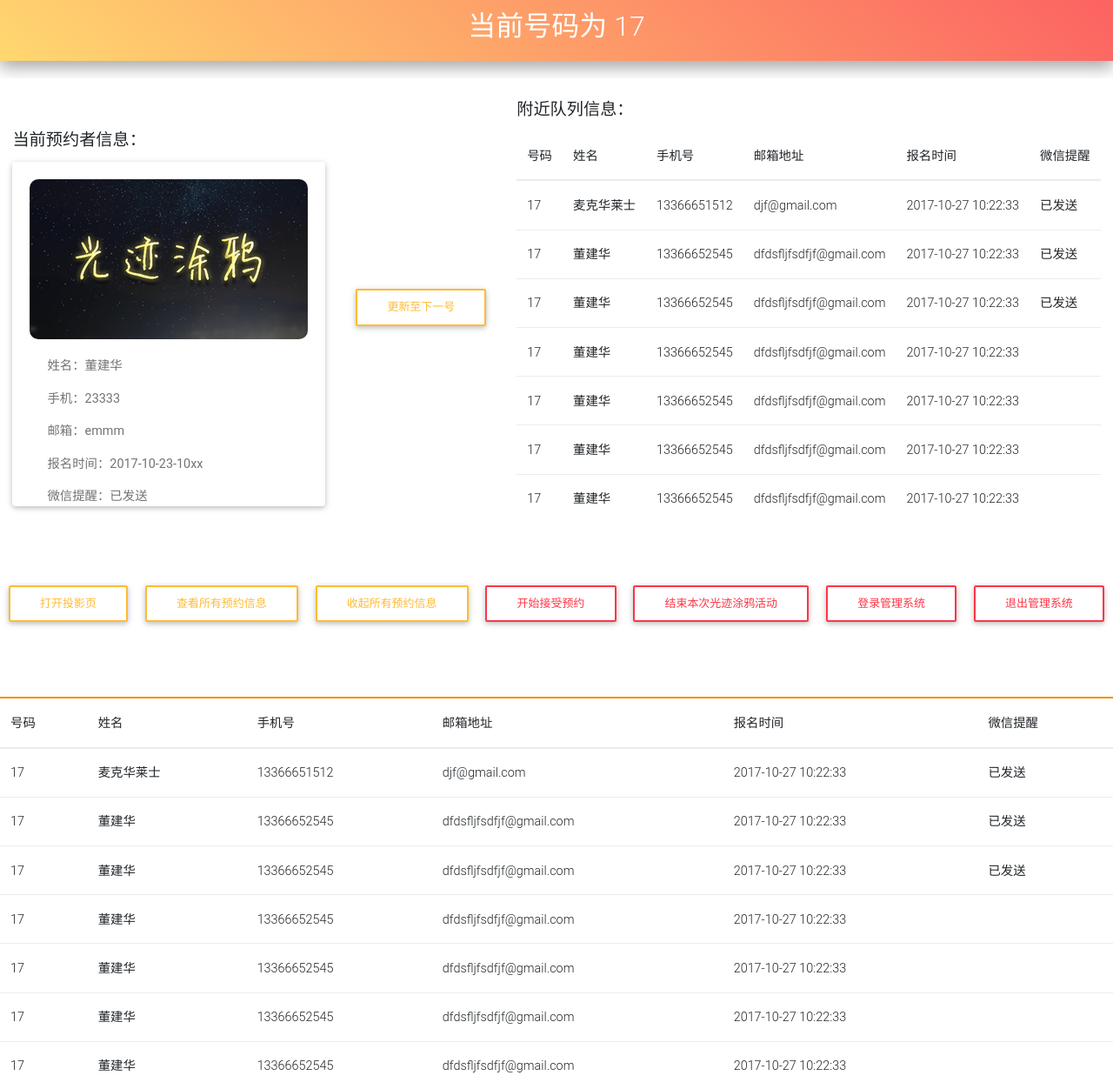
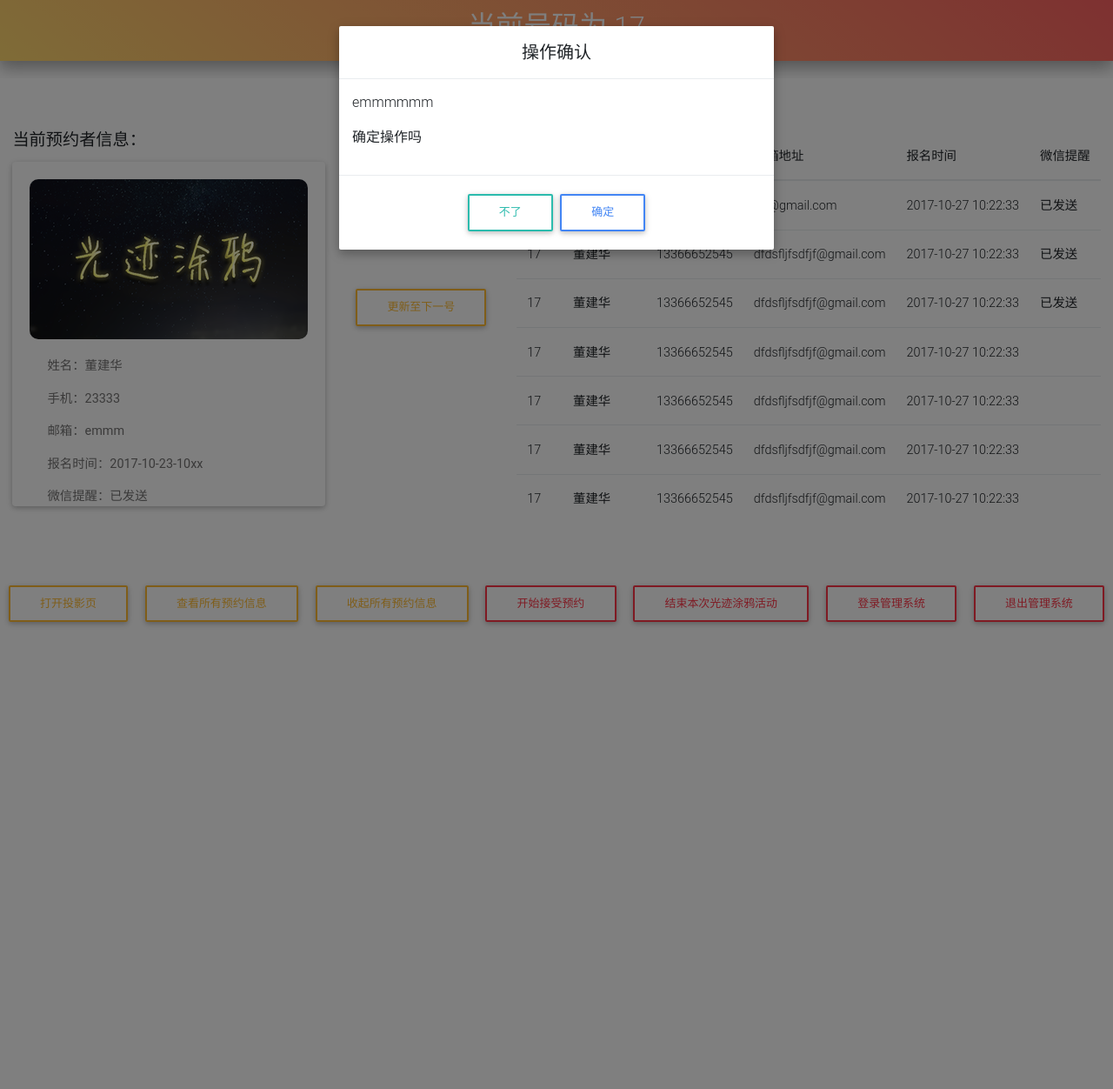
Before and after one commit to BBT-Tech/BBT-17-GJTY, a PHP site: page /admin/index.html in a window 1280 px wide. Shown: the top 1252 px of the page at 87% size. After the commit the page ends 718 px from the top, so only its background shows below. Run offline with PHP 8.4, Linux system fonts and the light colour scheme; some libraries are stand-ins or nearby versions.

Commit message:
:sparkles: Prepare All Modals

```diff
--- a/admin/index.html
+++ b/admin/index.html
@@ -11,8 +11,8 @@
 </head>
 
 <body>
-	<div class="modal fade" id="login" tabindex="-1" role="dialog" aria-labelledby="myModalLabel" aria-hidden="true">
-		<div class="modal-dialog cascading-modal modal-avatar modal-sm" role="document">
+	<div class="modal fade" id="login">
+		<div class="modal-dialog cascading-modal modal-avatar modal-sm">
 			<div class="modal-content">
 				<div class="modal-header">
 					<img src="../assets/img/login.jpg" class="rounded-circle img-responsive">
@@ -32,6 +32,44 @@
 
 				<div class="modal-footer d-flex justify-content-center">
 					<button class="btn btn-deep-orange" id="login-btn">登录系统</button>
+				</div>
+			</div>
+		</div>
+	</div>
+
+	<div class="modal fade" id="confirm-operation">
+		<div class="modal-dialog">
+			<div class="modal-content">
+				<div class="modal-header justify-content-center">
+					<h5 class="modal-title">操作确认</h5>
+				</div>
+
+				<div class="modal-body" id="confirm-info">
+					<p>emmmmmm</p>
+					<p>确定操作吗</p>
+				</div>
+
+				<div class="modal-footer justify-content-center">
+					<button type="button" class="btn btn-outline-default waves-effect" data-dismiss="modal">不了</button>
+					<button type="button" class="btn btn-outline-primary waves-effect">确定</button>
+				</div>
+			</div>
+		</div>
+	</div>
+
+	<div class="modal fade" id="error-alert">
+		<div class="modal-dialog modal-sm">
+			<div class="modal-content">
+				<div class="modal-header justify-content-center">
+					<h5 class="modal-title">系统提示</h5>
+				</div>
+
+				<div class="modal-body">
+					<p class="error-info" id="error-info">emmmm操作上出现了一些偏差</p>
+				</div>
+
+				<div class="modal-footer justify-content-center">
+					<button type="button" class="btn btn-outline-info waves-effect" data-dismiss="modal">我知道了</button>
 				</div>
 			</div>
 		</div>
--- a/assets/css/admin.css
+++ b/assets/css/admin.css
@@ -53,3 +53,8 @@ body {
 	display: flex;
 	justify-content: center;
 }
+
+.error-info {
+	text-align: center;
+	margin-top: 1rem !important;
+}
--- a/assets/js/admin.js
+++ b/assets/js/admin.js
@@ -1,3 +1,4 @@
+$("#confirm-operation").modal('show');
 $("#call-next").click(function() {
 	//Todo
 });
```
